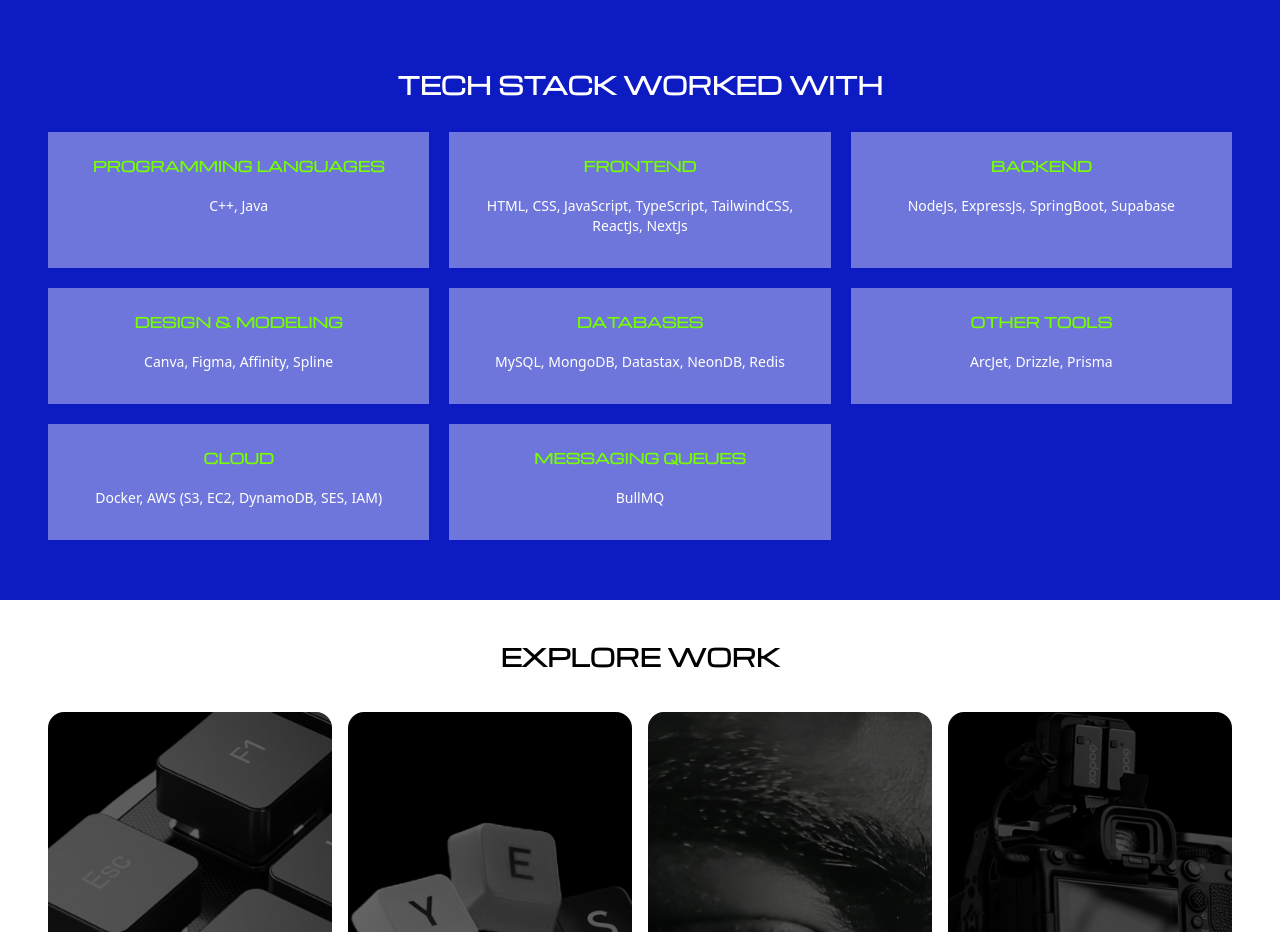
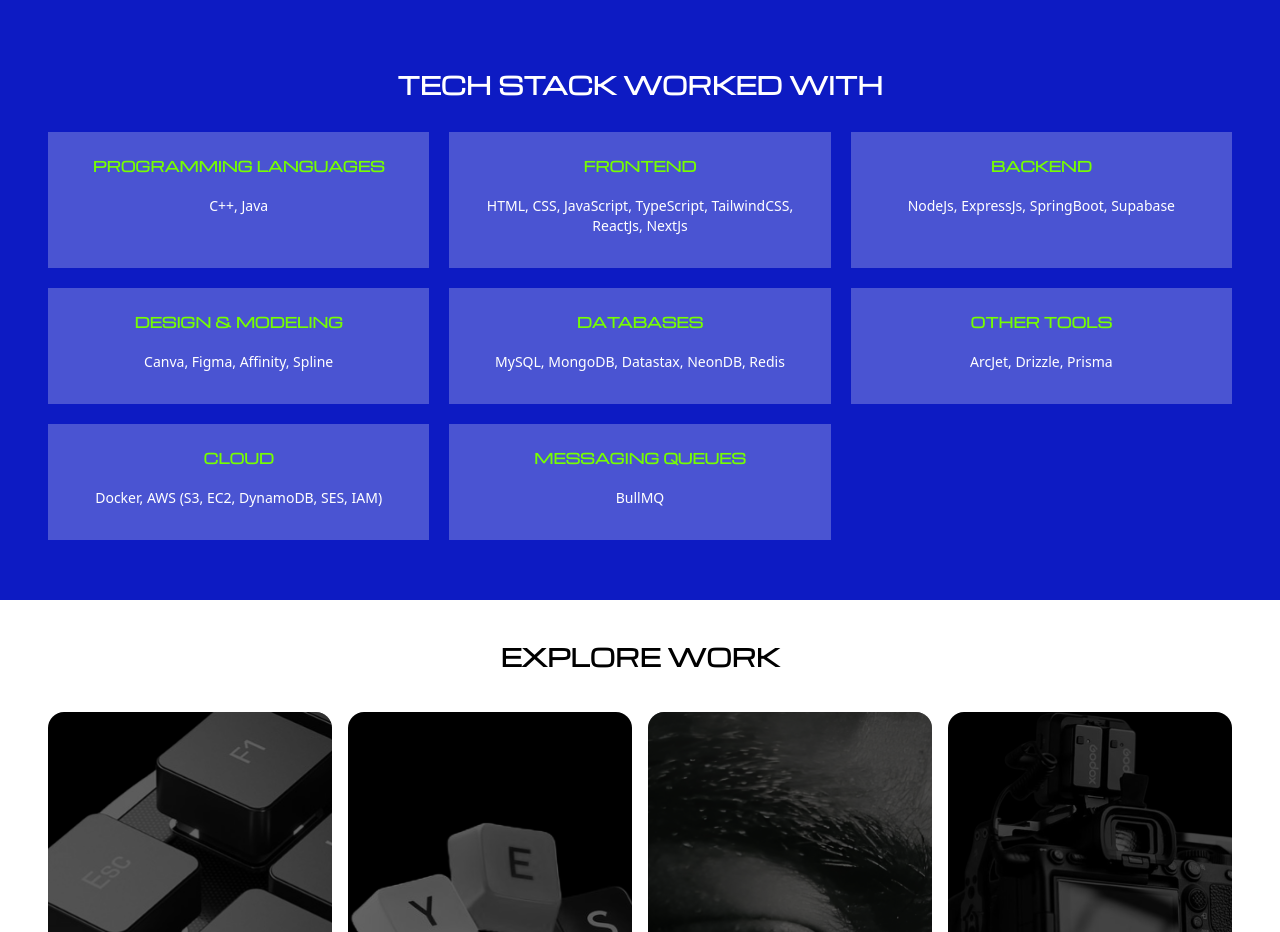
Before and after one commit to isudiptodas/isudiptodas_portfolio, a Next.js app: page / in a window 1280 px wide. Shown: the part 1340-2272 px from the top of the page. Built offline with nearby package versions, Linux system fonts and the light colour scheme; a web font is replaced by a local one.

Commit message:
Update page.tsx

```diff
--- a/src/app/page.tsx
+++ b/src/app/page.tsx
@@ -206,35 +206,35 @@
           {/* grids */}
           <div className={`w-full h-auto py-5 grid grid-cols-1 sm:grid-cols-2 md:grid-cols-3 justify-items-center gap-5`}>
 
-            <div className={`bg-white/40 w-full pt-6 pb-8 px-4 flex flex-col justify-start items-center`}>
+            <div className={`bg-white/25 w-full pt-6 pb-8 px-4 flex flex-col justify-start items-center`}>
               <h3 className={`w-full text-center font-Michroma font-bold text-[#76fe00] text-sm`}>PROGRAMMING LANGUAGES</h3>
               <p className="w-full text-center mt-5 text-white text-sm">C++, Java</p>
             </div>
-            <div className={`bg-white/40 w-full pt-6 pb-8 px-4 flex flex-col justify-start items-center`}>
+            <div className={`bg-white/25 w-full pt-6 pb-8 px-4 flex flex-col justify-start items-center`}>
               <h3 className={`w-full text-center font-Michroma font-bold text-[#76fe00] text-sm`}>FRONTEND</h3>
               <p className="w-full text-center mt-5 text-white text-sm">HTML, CSS, JavaScript, TypeScript, TailwindCSS, ReactJs, NextJs</p>
             </div>
-            <div className={`bg-white/40 w-full pt-6 pb-8 px-4 flex flex-col justify-start items-center`}>
+            <div className={`bg-white/25 w-full pt-6 pb-8 px-4 flex flex-col justify-start items-center`}>
               <h3 className={`w-full text-center font-Michroma font-bold text-[#76fe00] text-sm`}>BACKEND</h3>
               <p className="w-full text-center mt-5 text-white text-sm">NodeJs, ExpressJs, SpringBoot, Supabase</p>
             </div>
-            <div className={`bg-white/40 w-full pt-6 pb-8 px-4 flex flex-col justify-start items-center`}>
+            <div className={`bg-white/25 w-full pt-6 pb-8 px-4 flex flex-col justify-start items-center`}>
               <h3 className={`w-full text-center font-Michroma font-bold text-[#76fe00] text-sm`}>DESIGN & MODELING</h3>
               <p className="w-full text-center mt-5 text-white text-sm">Canva, Figma, Affinity, Spline</p>
             </div>
-            <div className={`bg-white/40 w-full pt-6 pb-8 px-4 flex flex-col justify-start items-center`}>
+            <div className={`bg-white/25 w-full pt-6 pb-8 px-4 flex flex-col justify-start items-center`}>
               <h3 className={`w-full text-center font-Michroma font-bold text-[#76fe00] text-sm`}>DATABASES</h3>
               <p className="w-full text-center mt-5 text-white text-sm">MySQL, MongoDB, Datastax, NeonDB, Redis</p>
             </div>
-            <div className={`bg-white/40 w-full pt-6 pb-8 px-4 flex flex-col justify-start items-center`}>
+            <div className={`bg-white/25 w-full pt-6 pb-8 px-4 flex flex-col justify-start items-center`}>
               <h3 className={`w-full text-center font-Michroma font-bold text-[#76fe00] text-sm`}>OTHER TOOLS</h3>
               <p className="w-full text-center mt-5 text-white text-sm">ArcJet, Drizzle, Prisma</p>
             </div>
-            <div className={`bg-white/40 w-full pt-6 pb-8 px-4 flex flex-col justify-start items-center`}>
+            <div className={`bg-white/25 w-full pt-6 pb-8 px-4 flex flex-col justify-start items-center`}>
               <h3 className={`w-full text-center font-Michroma font-bold text-[#76fe00] text-sm`}>CLOUD</h3>
               <p className="w-full text-center mt-5 text-white text-sm">Docker, AWS (S3, EC2, DynamoDB, SES, IAM)</p>
             </div>
-            <div className={`bg-white/40 w-full pt-6 pb-8 px-4 flex flex-col justify-start items-center`}>
+            <div className={`bg-white/25 w-full pt-6 pb-8 px-4 flex flex-col justify-start items-center`}>
               <h3 className={`w-full text-center font-Michroma font-bold text-[#76fe00] text-sm`}>MESSAGING QUEUES</h3>
               <p className="w-full text-center mt-5 text-white text-sm">BullMQ</p>
             </div>
```
